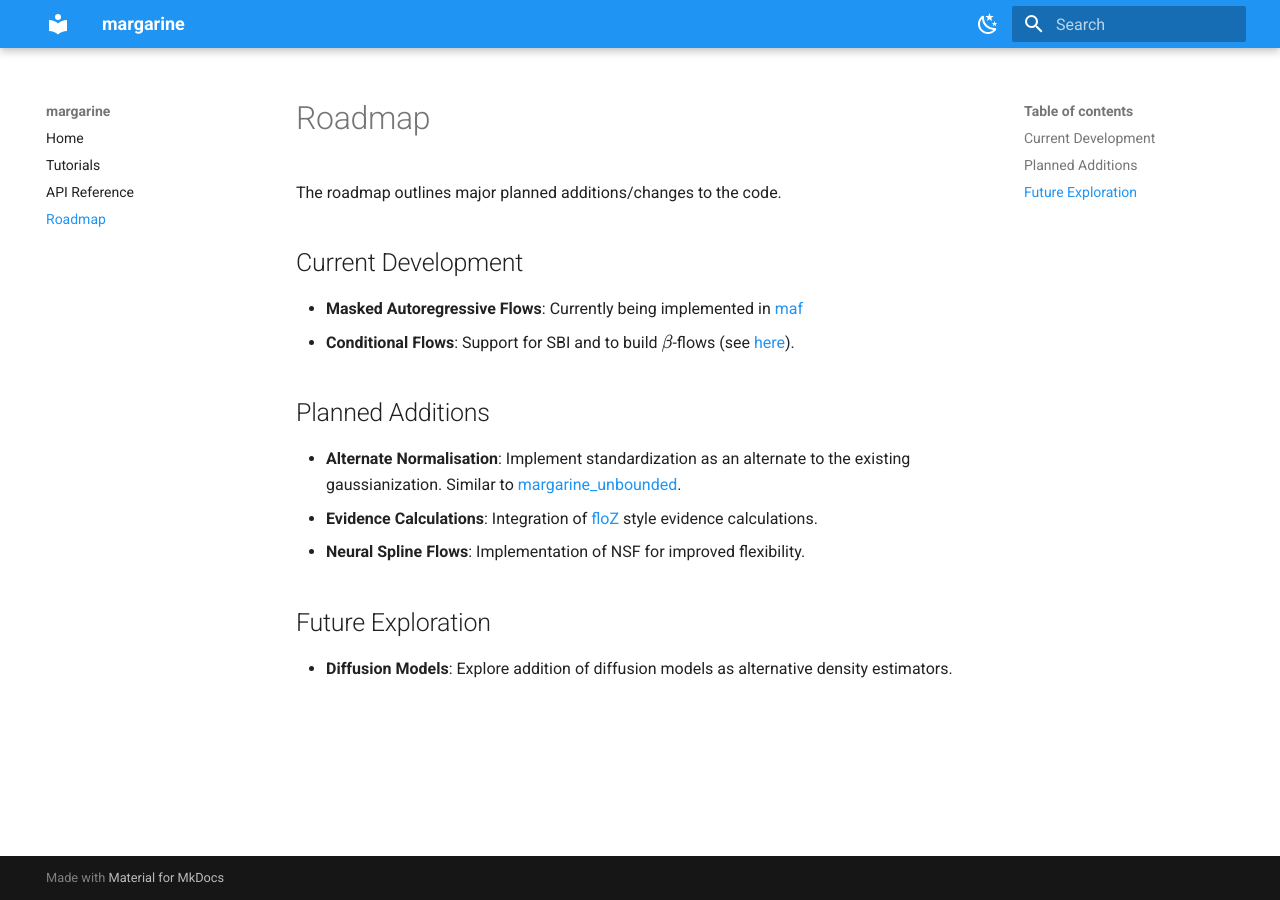
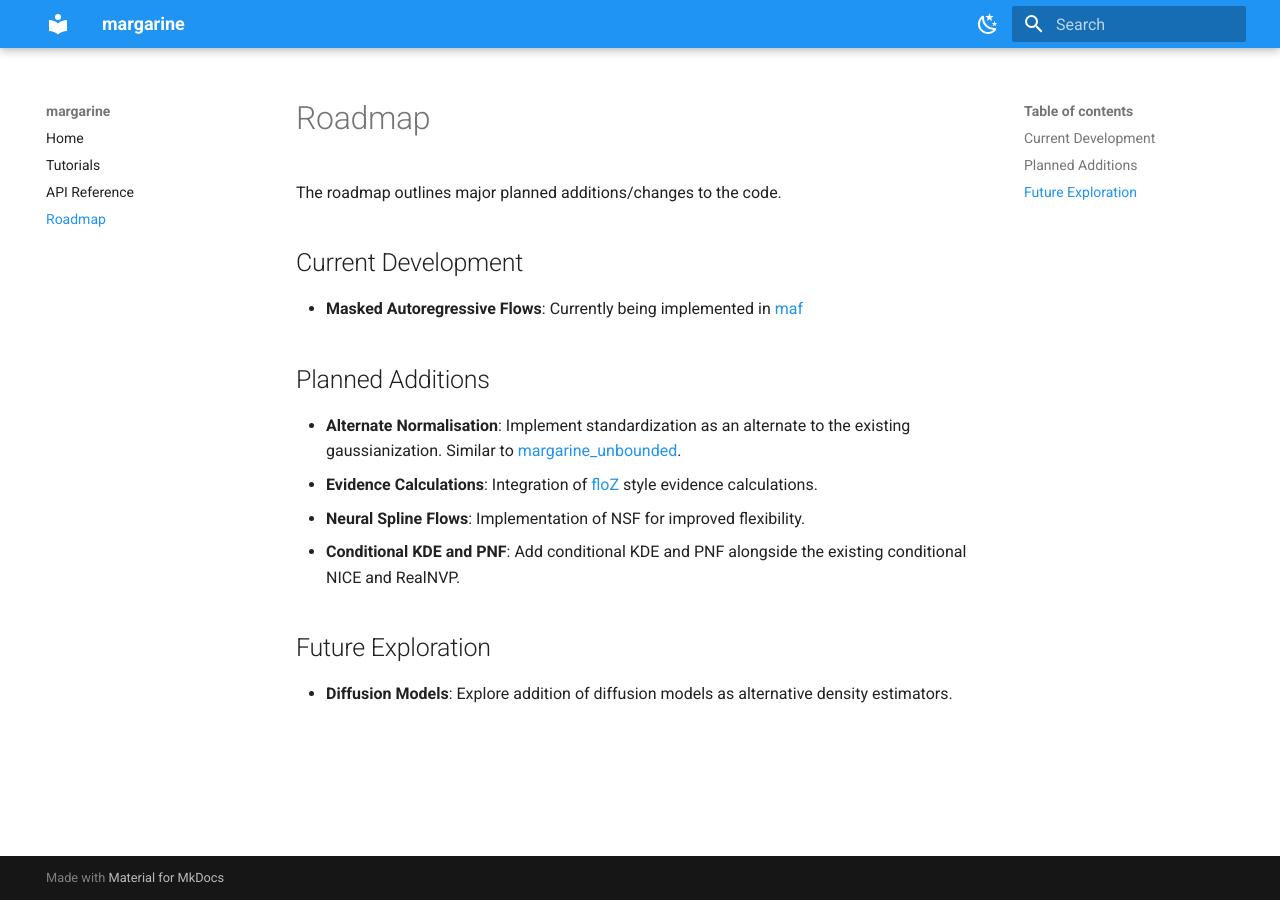
Before and after one commit to htjb/margarine, an MkDocs documentation site: the page built from docs/roadmap.md, in a window 1280 px wide. Built offline with MkDocs 1.6.1 and Material for MkDocs 9.7.7, drawn with Linux system fonts in a browser that asks for light colours.

Commit message:
adding a note to the roadmap on conditional kde and pnf

```diff
--- a/ROADMAP.md
+++ b/ROADMAP.md
@@ -5,13 +5,13 @@ The roadmap outlines major planned additions/changes to the code.
 ## Current Development
 
 - **Masked Autoregressive Flows**: Currently being implemented in [maf](https://github.com/htjb/margarine/tree/maf)
-- **Conditional Flows**: Support for SBI and to build $\beta$-flows (see [here](https://arxiv.org/abs/2411.17663)).
 
 ## Planned Additions
 
 - **Alternate Normalisation**: Implement standardization as an alternate to the existing gaussianization. Similar to [margarine_unbounded](https://github.com/mrosep/margarine_unbounded).
 - **Evidence Calculations**: Integration of [floZ](https://arxiv.org/abs/2404.12294) style evidence calculations.
 - **Neural Spline Flows**: Implementation of NSF for improved flexibility.
+- **Conditional KDE and PNF**: Add conditional KDE and PNF alongside the existing conditional NICE and RealNVP.
 
 ## Future Exploration
 
```
